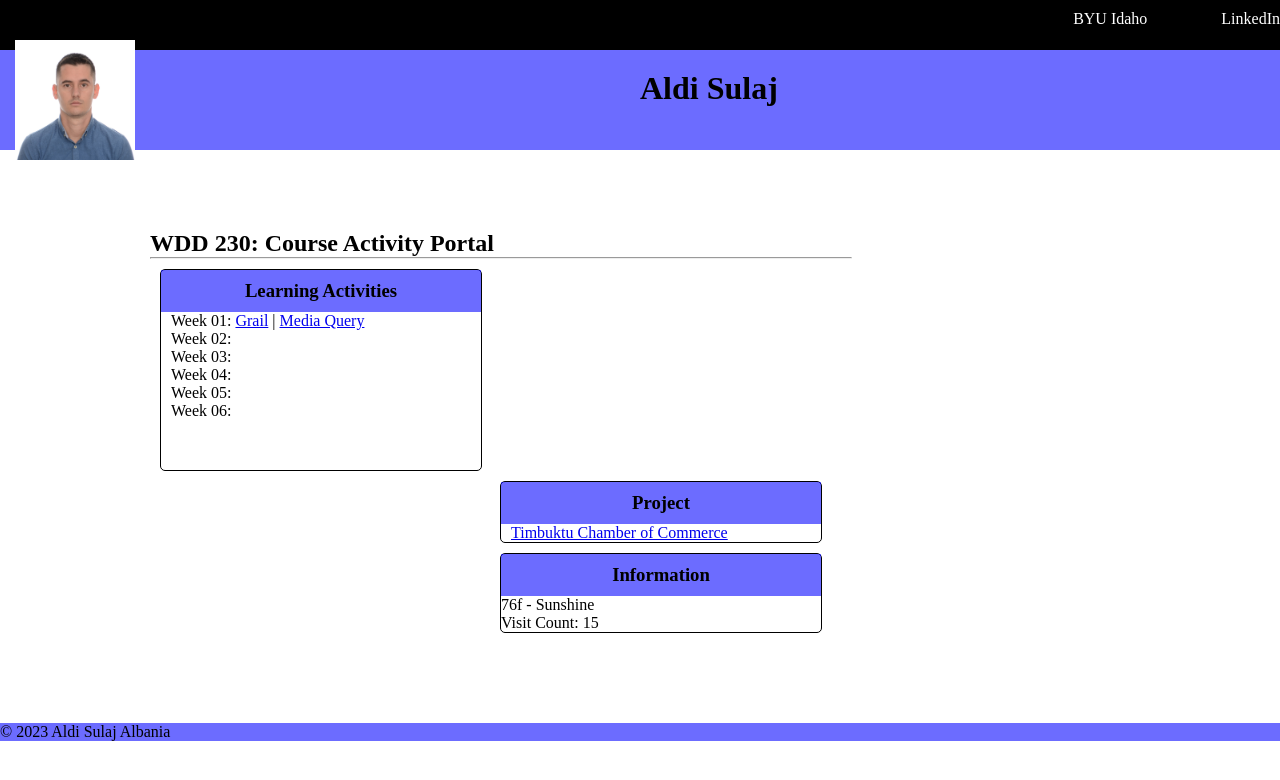
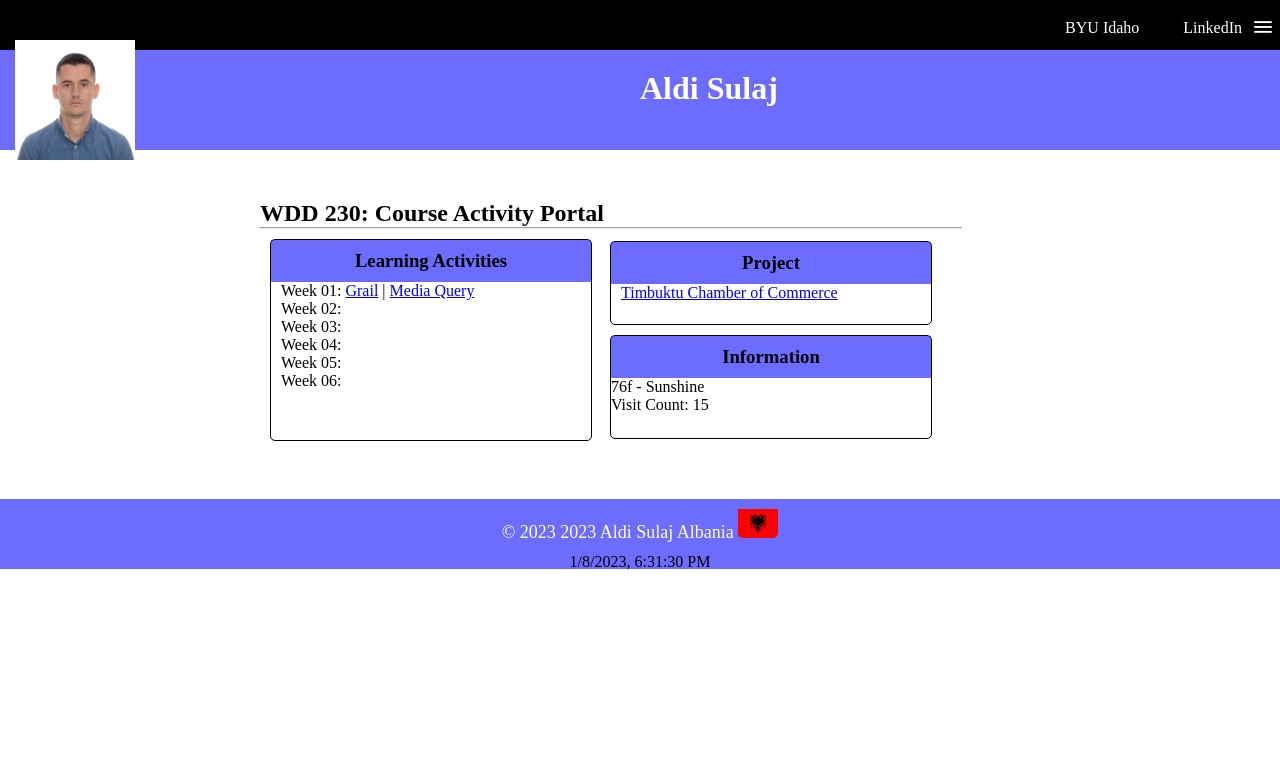
Before and after one commit to aldi-sulaj/wdd230, a plain HTML site: page index.html in a window 1280 px wide. Shown: the top 780 px of the page. Drawn offline with nearby package versions, Linux system fonts and the light colour scheme.

Commit message:
new style

```diff
--- a/index.html
+++ b/index.html
@@ -4,14 +4,25 @@
     <meta charset="UTF-8" />
     <meta http-equiv="X-UA-Compatible" content="IE=edge" />
     <meta name="viewport" content="width=device-width, initial-scale=1.0" />
-    <link rel="stylesheet" href="style/styles.css" />
-    <title>Document</title>
+    <meta name="description" content="WDD-230" />
+    <meta
+      name="keywords"
+      content="Aldi Sulaj, course assignment portal, HTML, CSS, JS"
+    />
+    <meta name="author" content="Aldi Sulaj" />
+    <link rel="stylesheet" href="styles/styles.css" />
+    <link
+      rel="stylesheet"
+      href="https://fonts.googleapis.com/css2?family=Material+Symbols+Outlined:opsz,wght,FILL,GRAD@48,400,0,0"
+    />
+    <title>WDD 230 - Portal - Aldi Sulaj</title>
   </head>
   <body>
     <nav>
       <ul>
         <li><a href="#">BYU Idaho</a></li>
         <li><a href="#">LinkedIn</a></li>
+        <span class="material-symbols-outlined dark"> menu </span>
       </ul>
     </nav>
     <header>
@@ -21,7 +32,7 @@
       </div>
     </header>
     <main>
-      <h2>WDD 230: Course Activity Portal</h2>
+      <h2 class="h2-title">WDD 230: Course Activity Portal</h2>
       <hr width="700px" />
       <section class="box box1">
         <h3 class="box-title">Learning Activities</h3>
@@ -34,11 +45,11 @@
           <li>Week 06:</li>
         </ul>
       </section>
-      <section class="box2">
+      <section class="box-main box2">
         <h3 class="box-title">Project</h3>
         <a class="b2-content" href="#">Timbuktu Chamber of Commerce</a>
       </section>
-      <section class="box3">
+      <section class="box-main box3">
         <h3 class="box-title">Information</h3>
         <p>76f - Sunshine</p>
         <p>Visit Count: 15</p>
@@ -46,15 +57,18 @@
     </main>
     <footer>
       <div>
-        <p>
+        <p class="footer-text">
           &copy;
+          <span id="year"></span>
           <script>
             document.write(new Date().getFullYear());
           </script>
           Aldi Sulaj Albania
+          <img class="flag" src="image/Flag_of_Albania.svg.png" alt="Albania" />
         </p>
         <p class="highlight" id="lastModified"></p>
       </div>
     </footer>
+    <script src="scripts/getDates.js"></script>
   </body>
 </html>
--- /dev/null
+++ b/scripts/getDates.js
@@ -0,0 +1,3 @@
+document.getElementById("year").innerHTML = new Date().getFullYear();
+
+document.getElementById("lastModified").innerHTML = new Date().toLocaleString();
--- a/style/styles.css
+++ b/styles/styles.css
@@ -15,11 +15,15 @@ nav ul li {
   list-style: none;
   display: inline-block;
   margin-left: 60px;
+  margin-left: 30px;
+  vertical-align: middle;
 }
 
 nav ul li a {
   color: white;
   text-decoration: none;
+  display: inline-block;
+  padding-bottom: 15px;
 }
 
 header {
@@ -37,11 +41,20 @@ header {
 .name {
   width: 150px;
   padding: 20px 50%;
+  color: white;
 }
 
 main {
-  padding: 70px 100px;
-  margin: 10px 50px;
+  width: 760px;
+  padding: 50px 20px;
+  margin: 0 auto;
+}
+
+.dark {
+  padding: 5px;
+  color: rgba(255, 255, 255, 1);
+  font-variation-settings: "GRAD" -25;
+  cursor: pointer;
 }
 
 .logo-background {
@@ -63,6 +76,13 @@ section {
   border-radius: 5px;
 }
 
+.box-main {
+  border: 1px solid;
+  width: 320px;
+  border-radius: 5px;
+  padding-bottom: 2px;
+}
+
 .box-title {
   text-align: center;
   padding: 10px 0px;
@@ -79,22 +99,41 @@ ul li {
 
 .box2 {
   margin-left: 350px;
-  border: 1px solid;
-  width: 320px;
-  border-radius: 5px;
+  margin-top: -210px;
+  height: 80px;
 }
 
 .b2-content {
   padding: 10px;
+  height: 20px;
 }
 
 .box3 {
   margin-left: 350px;
-  border: 1px solid;
-  width: 320px;
-  border-radius: 5px;
+  height: 100px;
 }
 
 footer {
   background-color: rgba(0, 0, 255, 0.577);
+  height: 70px;
+  text-align: center;
 }
+
+.footer-text {
+  text-align: center;
+  font-size: large;
+  color: white;
+  padding-bottom: 10px;
+}
+
+.flag {
+  width: 40px;
+  padding-top: 10px;
+  border-radius: 5px;
+}
+
+@media screen and (max-width: 600px) {
+  body {
+    grid-template-columns: 1fr;
+  }
+}
```
Also changed, not shown: image/Flag_of_Albania.svg.png (added), script.js (deleted).
